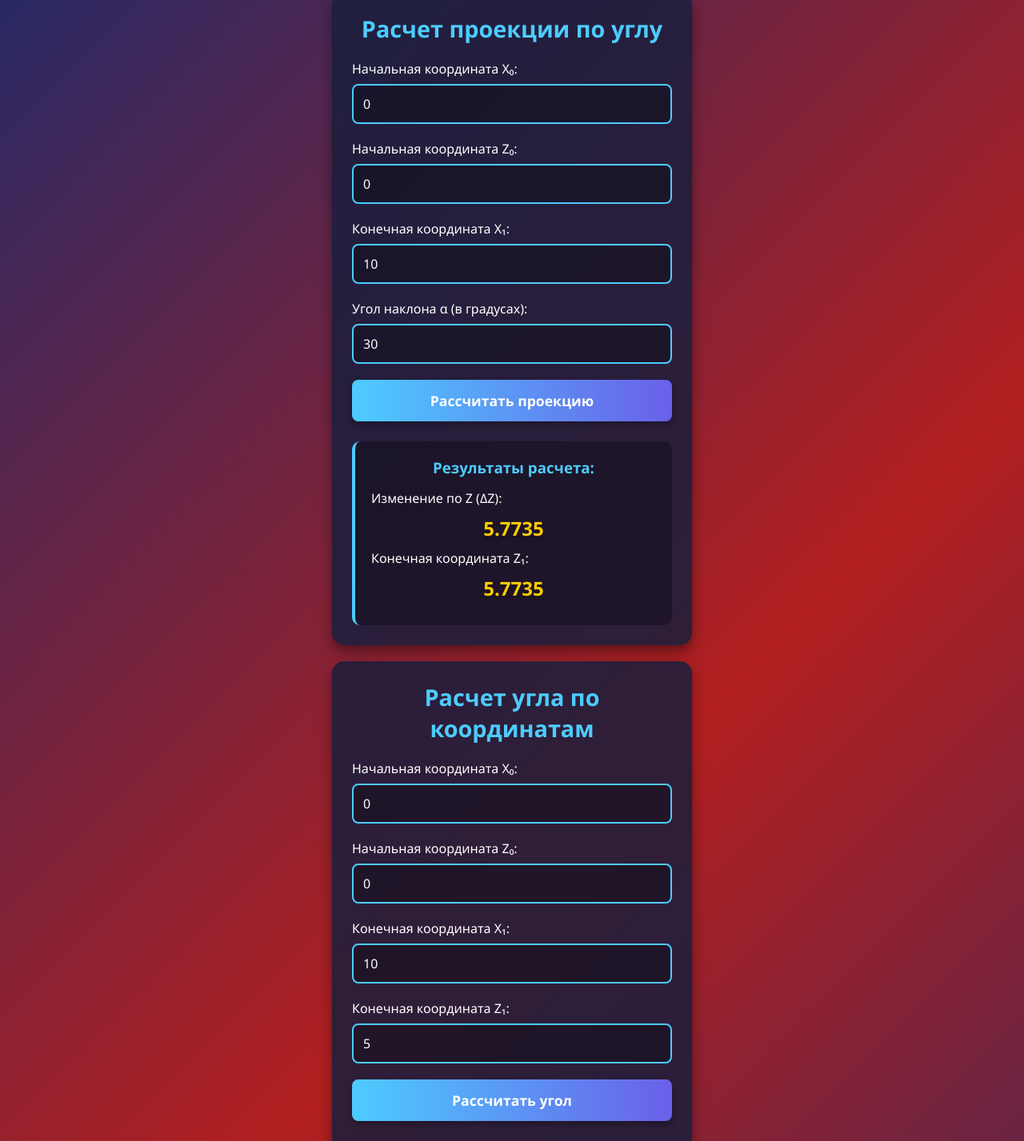
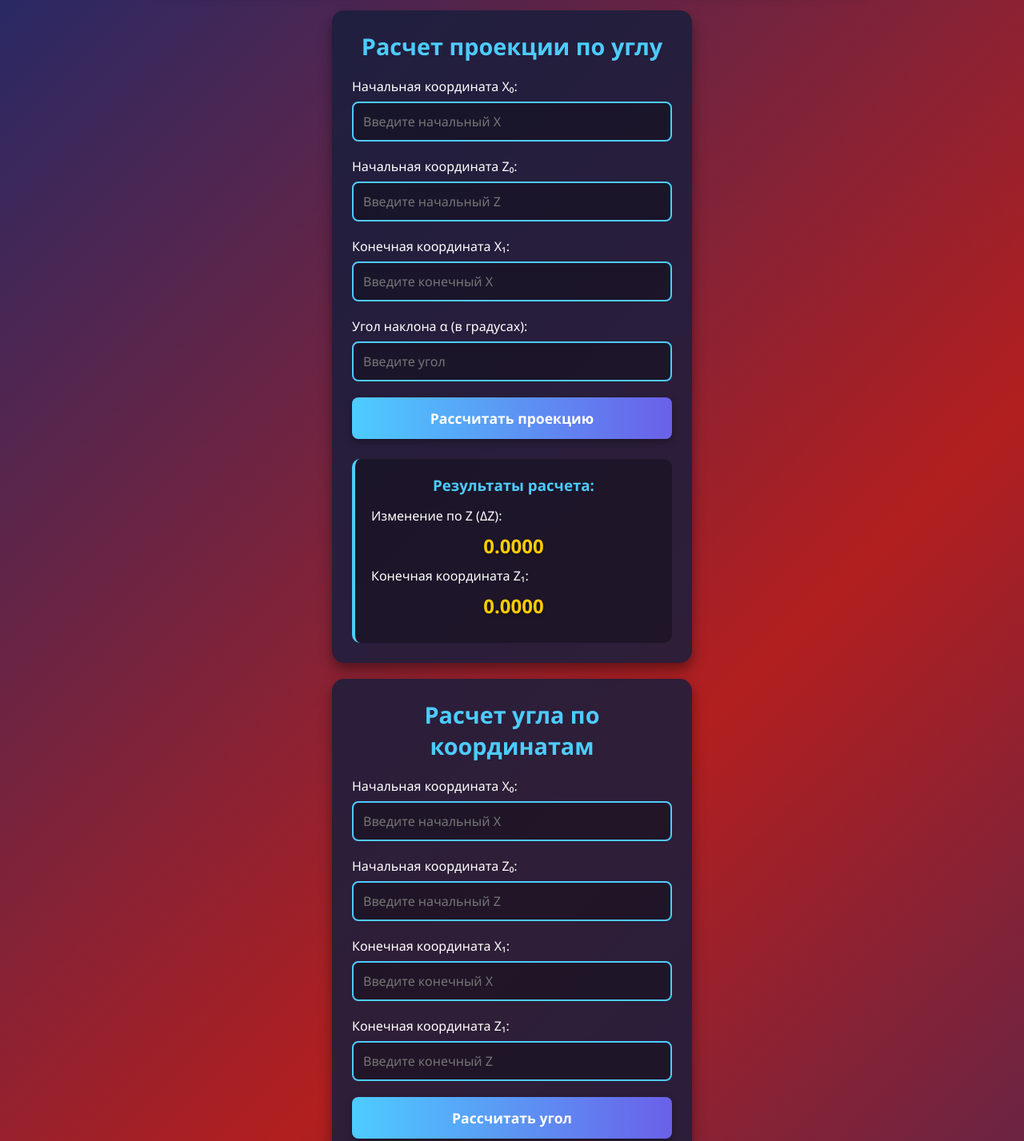
Before and after one commit to veagis1/XZProjectionCalculator, a plain HTML site: page XZProjectionCalculator.html in a window 1280 px wide. Shown: the part 191-1618 px from the top of the page at 80% size. Drawn offline with Linux system fonts and the light colour scheme.

Commit message:
Update XZProjectionCalculator.html

```diff
--- a/XZProjectionCalculator.html
+++ b/XZProjectionCalculator.html
@@ -1,4 +1,4 @@
-<!DOCTYPE html>
+Put your HTML text here<!DOCTYPE html>
 <html lang="ru">
 <head>
     <meta charset="UTF-8">
@@ -202,22 +202,22 @@
                 <h2>Расчет проекции по углу</h2>
                 <div class="input-group">
                     <label for="x0">Начальная координата X₀:</label>
-                    <input type="number" id="x0" placeholder="Введите начальный X" step="any" value="0">
+                    <input type="number" id="x0" placeholder="Введите начальный X" step="any">
                 </div>
 
                 <div class="input-group">
                     <label for="z0">Начальная координата Z₀:</label>
-                    <input type="number" id="z0" placeholder="Введите начальный Z" step="any" value="0">
+                    <input type="number" id="z0" placeholder="Введите начальный Z" step="any">
                 </div>
 
                 <div class="input-group">
                     <label for="x1">Конечная координата X₁:</label>
-                    <input type="number" id="x1" placeholder="Введите конечный X" step="any" value="10">
+                    <input type="number" id="x1" placeholder="Введите конечный X" step="any">
                 </div>
 
                 <div class="input-group">
                     <label for="angle">Угол наклона α (в градусах):</label>
-                    <input type="number" id="angle" placeholder="Введите угол" step="any" value="30">
+                    <input type="number" id="angle" placeholder="Введите угол" step="any">
                 </div>
 
                 <button onclick="calculateProjection()">Рассчитать проекцию</button>
@@ -236,22 +236,22 @@
                 <h2>Расчет угла по координатам</h2>
                 <div class="input-group">
                     <label for="x0_angle">Начальная координата X₀:</label>
-                    <input type="number" id="x0_angle" placeholder="Введите начальный X" step="any" value="0">
+                    <input type="number" id="x0_angle" placeholder="Введите начальный X" step="any">
                 </div>
 
                 <div class="input-group">
                     <label for="z0_angle">Начальная координата Z₀:</label>
-                    <input type="number" id="z0_angle" placeholder="Введите начальный Z" step="any" value="0">
+                    <input type="number" id="z0_angle" placeholder="Введите начальный Z" step="any">
                 </div>
 
                 <div class="input-group">
                     <label for="x1_angle">Конечная координата X₁:</label>
-                    <input type="number" id="x1_angle" placeholder="Введите конечный X" step="any" value="10">
+                    <input type="number" id="x1_angle" placeholder="Введите конечный X" step="any">
                 </div>
 
                 <div class="input-group">
                     <label for="z1_angle">Конечная координата Z₁:</label>
-                    <input type="number" id="z1_angle" placeholder="Введите конечный Z" step="any" value="5">
+                    <input type="number" id="z1_angle" placeholder="Введите конечный Z" step="any">
                 </div>
 
                 <button onclick="calculateAngle()">Рассчитать угол</button>
```
